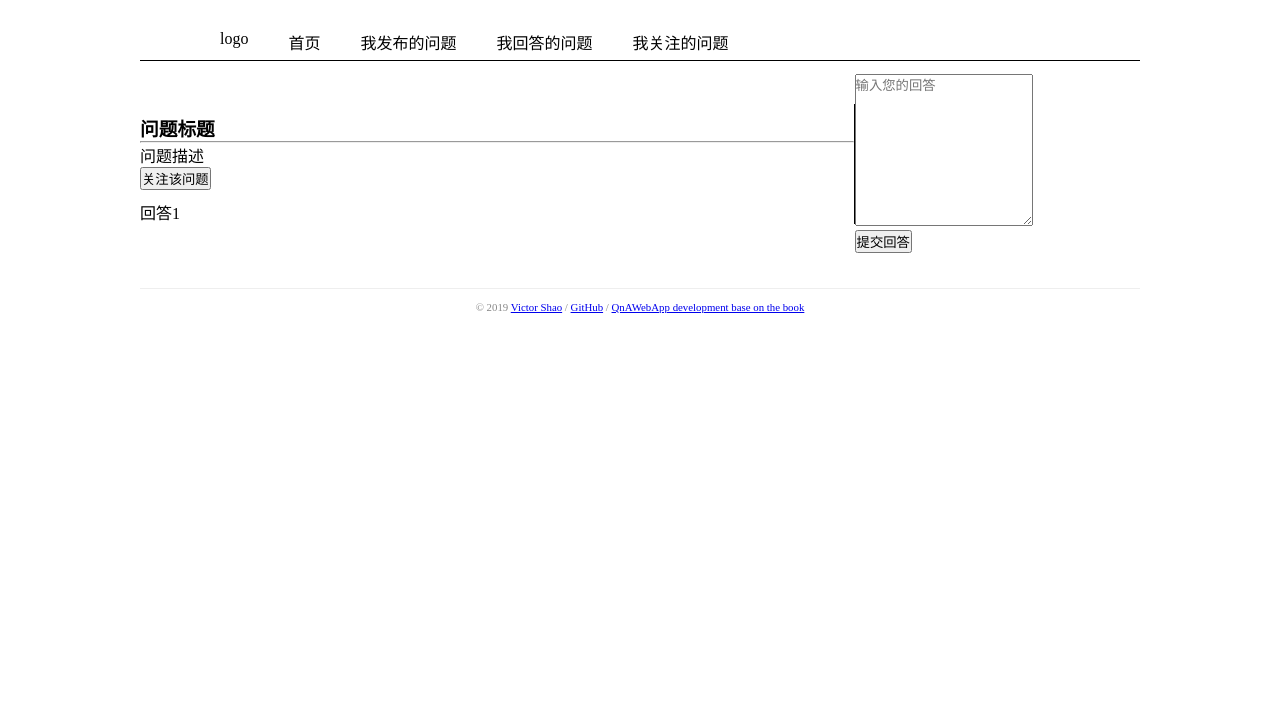
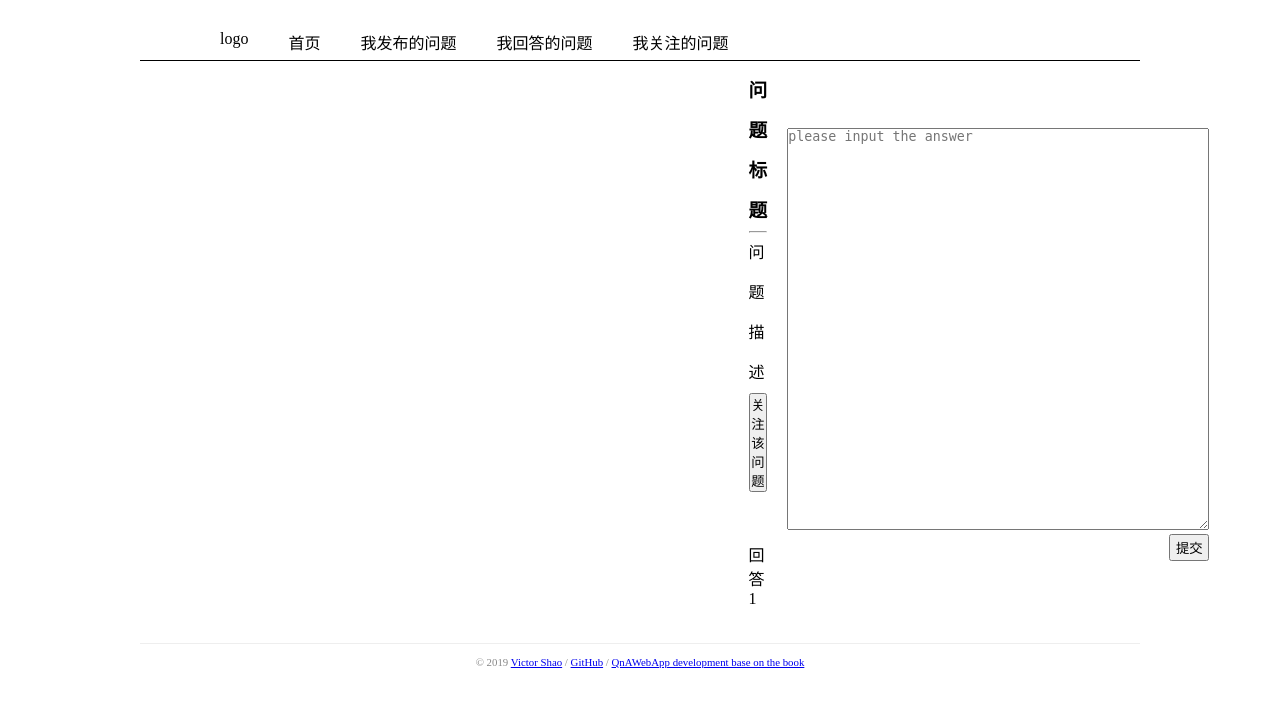
Before and after one commit to baoxinhai/xuexibang, a Flask app: page /qna in a window 1280 px wide. Shown: the top 707 px of the page. Run offline with Flask 2, Linux system fonts and the light colour scheme; some libraries are stand-ins or nearby versions.

Commit message:
'修改问题详情页样式等'

```diff
--- a/xuexibang/static/qna.css
+++ b/xuexibang/static/qna.css
@@ -4,7 +4,7 @@
 	}
 	body {
         width: 1000px;
-		background-color: #eee;   /*灰色背景*/
+		/*background-color: #eee;   灰色背景 */
 	}
 	/*导航栏*/
 	nav {
@@ -30,12 +30,13 @@
 	/*主体左边部分*/
 	main {
 		display: flex;
-		padding: 10px 50px;
+		/*padding: 10px 50px;*/
 	}
 
 	.leftbar {
 		flex: 3;
-		border-right: 1px solid black;
+		/*border-right: 1px solid black;*/
+		margin: 10px 0;
 	}
 
 	/*.leftbar */
@@ -47,22 +48,43 @@
 		text-align: right;
 	}
 
-	.leftbar h1,
+	.leftbar h3 ,
 	.leftbar p
 	{
 		text-align: left;
+		line-height: 40px;
 	}
+
 	.rightbar {
 		flex: 2;
-		padding: 0px 40px ;
+		padding: 0 20px ;
 	}
 
 	.ansform_container {
 		text-align: right;
+		margin-top: 10px;
 	}
 
-    .ansform_container textarea {
-		width: 400px;
+	/*回答文本框样式*/
+    .ansform_container .txtarea {
+		width: 420px;
 		height: 400px;
 		margin: 0 auto;
 	}
+
+	/*提交按钮样式*/
+	.ansform_container .btn {
+		width: 40px;
+		height: 27px;
+		margin: 0 auto;
+	}
+
+footer {
+    font-size: 13px;
+    color: #888;
+    border-top: 1px solid #eee;
+    margin-top: 25px;
+    text-align: center;
+    padding: 10px;
+
+}
--- a/xuexibang/templates/front/qna.html
+++ b/xuexibang/templates/front/qna.html
@@ -5,7 +5,7 @@
 
 {% block styles %}
 {#   <link rel="stylesheet" type="text/css" href="{{ url_for('static', filename='style.css' ) }}">#}
-    <link rel="stylesheet" type="text/css" href="{{ url_for('static', filename='home.css' ) }}">
+    <link rel="stylesheet" type="text/css" href="{{ url_for('static', filename='qna.css' ) }}">
 {% endblock %}
 
 {% block content %}
@@ -26,13 +26,24 @@
     <!-- 主体右边部分 -->
     <div class="rightbar">
         <!-- 输入的回答表单 -->
-        <form class="ansform_container">
+       <!-- <form class="ansform_container">
             <div class="ansform_group">
                 <textarea name="answer" rows="10" class="form_control " placeholder="输入您的回答"></textarea>
             </div>
             <div class="ansform_group">
                 <button name="sub_ans">提交回答</button>
             </div>
+        </form> -->
+        <form method="post">
+            <div class="ansform_container">
+                {{ form.csrf_token }}
+                <div class="ansform_group">
+                    {{ form.answer(class='form_control txtarea') }}
+                </div>
+                <div class="ansform_group">
+                    {{ form.submit(class='btn')}}
+                </div>
+            </div>
         </form>
 
     </div>
```
